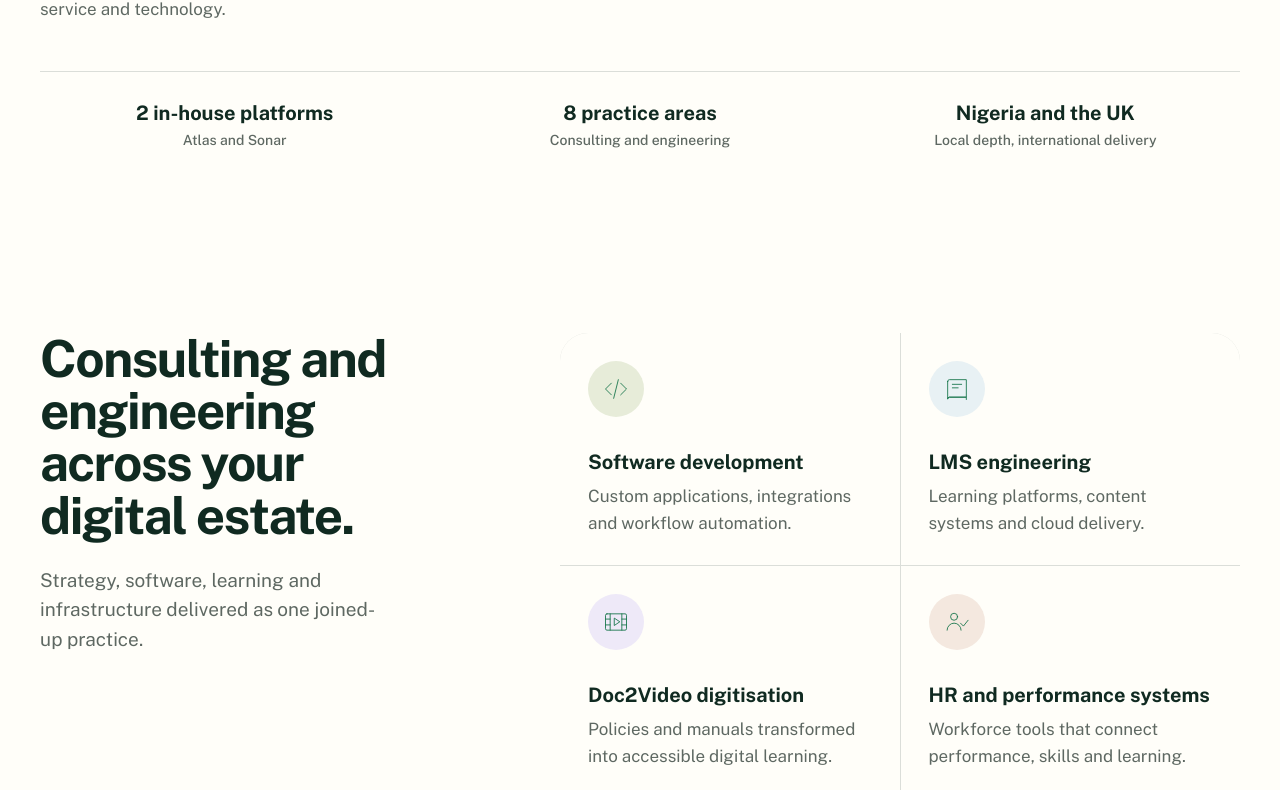
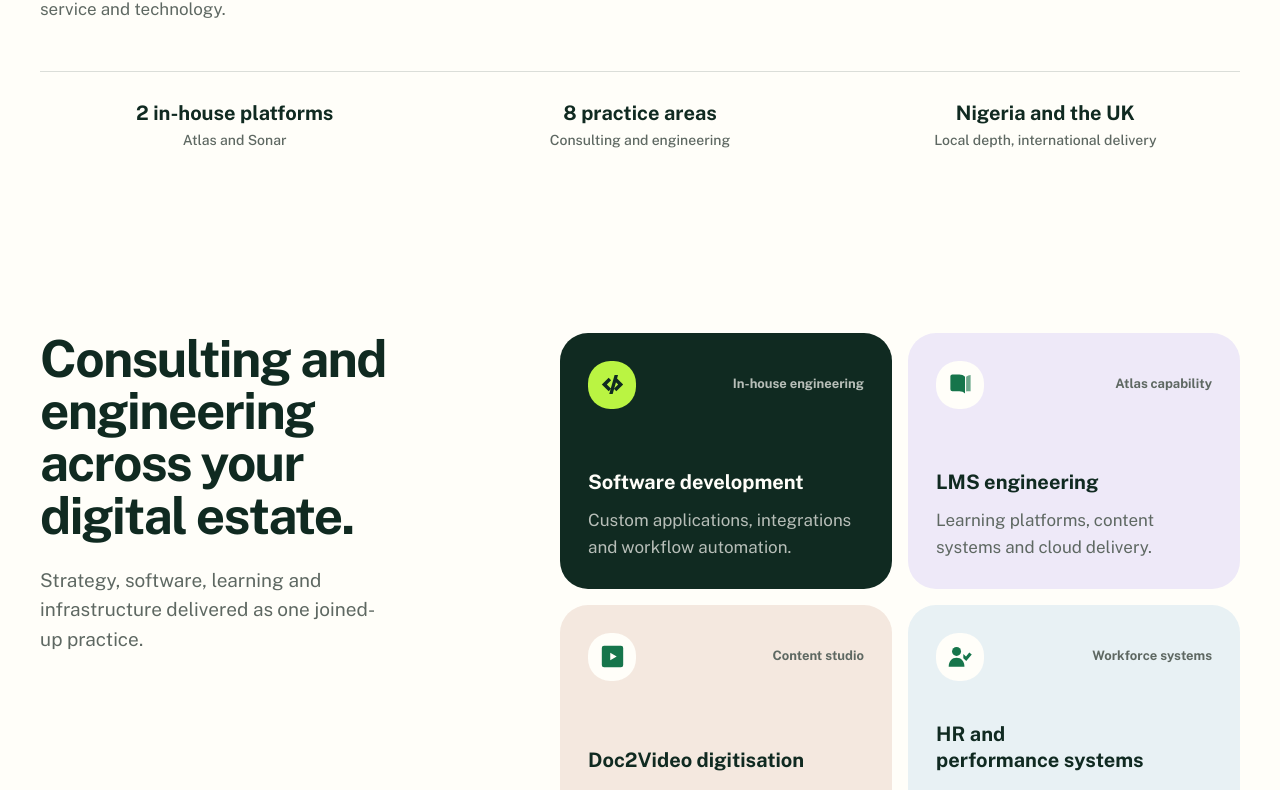
Before and after one commit to iDebugg/VonNewMan-Website, a Next.js app: page / in a window 1280 px wide. Shown: the part 2010-2800 px from the top of the page. Built offline with nearby package versions, Linux system fonts and the light colour scheme; no server answers.

Commit message:
improvemnt on all the sections

```diff
--- a/components/sections/ContactForm.tsx
+++ b/components/sections/ContactForm.tsx
@@ -28,13 +28,29 @@ function Field({ field, error }: { field: FormField; error?: string }) {
         {field.label}
       </label>
       {field.kind === "select" ? (
-        <select {...shared}>
+        <div className="relative">
+          <select {...shared} className={cn(shared.className, "appearance-none pr-12")}>
             {field.options.map((option) => (
               <option key={option.value} value={option.value}>
                 {option.label}
               </option>
             ))}
           </select>
+          <svg
+            aria-hidden="true"
+            viewBox="0 0 20 20"
+            className="pointer-events-none absolute top-1/2 right-4 size-5 -translate-y-1/2 text-brand"
+          >
+            <path
+              d="m5 7.5 5 5 5-5"
+              fill="none"
+              stroke="currentColor"
+              strokeWidth="1.8"
+              strokeLinecap="round"
+              strokeLinejoin="round"
+            />
+          </svg>
+        </div>
       ) : field.kind === "textarea" ? (
         <textarea
           {...shared}
--- a/components/sections/Services.tsx
+++ b/components/sections/Services.tsx
@@ -1,3 +1,4 @@
+import Image from "next/image";
 import { practices } from "@/lib/content";
 import { Section } from "@/components/ui/Section";
 import { PracticeIcon } from "@/components/ui/PracticeIcon";
@@ -14,7 +15,58 @@ const summaries: Record<string, string> = {
   "advanced-technology": "Applied AI, data platforms and specialist engineering.",
 };
 
-const accents = ["bg-sage", "bg-sky", "bg-lilac", "bg-clay"];
+const serviceMeta = [
+  {
+    label: "In-house engineering",
+    surface: "bg-ink text-paper",
+    icon: "bg-lime text-ink",
+    muted: "text-paper/70",
+  },
+  {
+    label: "Atlas capability",
+    surface: "bg-lilac text-ink",
+    icon: "bg-paper text-brand",
+    muted: "text-slate",
+  },
+  {
+    label: "Content studio",
+    surface: "bg-clay text-ink",
+    icon: "bg-paper text-brand",
+    muted: "text-slate",
+  },
+  {
+    label: "Workforce systems",
+    surface: "bg-sky text-ink",
+    icon: "bg-paper text-brand",
+    muted: "text-slate",
+  },
+  {
+    label: "Cloud practice",
+    surface: "bg-sage text-ink",
+    icon: "bg-paper text-brand",
+    muted: "text-slate",
+  },
+  {
+    label: "Managed infrastructure",
+    surface: "bg-forest text-paper",
+    icon: "bg-lime text-ink",
+    muted: "text-paper/70",
+  },
+  {
+    label: "Security practice",
+    surface: "bg-sky text-ink",
+    icon: "bg-paper text-brand",
+    muted: "text-slate",
+  },
+  {
+    label: "Applied innovation",
+    surface: "bg-lilac text-ink",
+    icon: "bg-paper text-brand",
+    muted: "text-slate",
+  },
+];
+
+const engagementModels = ["Fixed scope", "Managed services", "Licensing", "Team augmentation"];
 
 export function Services() {
   return (
@@ -28,31 +80,62 @@ export function Services() {
             Strategy, software, learning and infrastructure delivered as one joined-up practice.
           </p>
         </div>
-        <ul className="grid list-none gap-px overflow-hidden rounded-bar bg-ink/15 sm:grid-cols-2 lg:col-span-7 lg:col-start-6">
-          {practices.map((practice, index) => (
+
+        <ul className="grid list-none gap-4 sm:grid-cols-2 lg:col-span-7 lg:col-start-6">
+          {practices.map((practice, index) => {
+            const meta = serviceMeta[index]!;
+            return (
               <li
                 key={practice.slug}
                 {...reveal(index, 45)}
-              className="group min-h-52 bg-paper p-7 transition-colors duration-300 hover:bg-stone"
+                className={`group flex min-h-64 flex-col overflow-hidden rounded-bar p-7 transition-[transform,box-shadow] duration-300 ease-out-quiet hover:-translate-y-1 hover:shadow-panel ${meta.surface}`}
               >
-              <span
-                className={`grid size-14 place-items-center rounded-full ${accents[index % accents.length]} text-brand`}
-              >
-                <PracticeIcon slug={practice.slug} size={28} />
+                <div className="flex items-center justify-between gap-4">
+                  <span className={`grid size-12 place-items-center rounded-nav ${meta.icon}`}>
+                    <PracticeIcon slug={practice.slug} size={27} />
                   </span>
-              <h3 className="mt-8 text-title font-bold">{practice.title}</h3>
-              <p className="mt-2 max-w-[34ch] text-body text-slate">{summaries[practice.slug]}</p>
+                  <span className={`text-caption font-bold ${meta.muted}`}>{meta.label}</span>
+                </div>
+                <div className="mt-auto pt-10">
+                  <h3 className="text-title font-bold">{practice.title}</h3>
+                  <p className={`mt-3 max-w-[34ch] text-body ${meta.muted}`}>
+                    {summaries[practice.slug]}
+                  </p>
+                </div>
               </li>
-          ))}
+            );
+          })}
         </ul>
       </div>
-      <div className="mt-16 flex flex-wrap gap-3 border-t border-ink/15 pt-7 text-label font-bold">
-        {["Fixed scope", "Managed services", "Licensing", "Team augmentation"].map((item) => (
-          <span key={item} className="rounded-full bg-stone px-4 py-2">
+
+      <figure className="relative mt-16 min-h-[28rem] overflow-hidden rounded-bar" {...reveal()}>
+        <Image
+          src="/assets/capabilities-consulting.jpg"
+          alt="Engineers and a client reviewing enterprise infrastructure together"
+          fill
+          sizes="100vw"
+          className="object-cover object-center"
+        />
+        <div
+          aria-hidden="true"
+          className="absolute inset-0 bg-[linear-gradient(90deg,rgba(6,20,17,.92)_0%,rgba(6,20,17,.64)_42%,rgba(6,20,17,.08)_72%)]"
+        />
+        <figcaption className="absolute inset-x-0 bottom-0 p-7 text-paper sm:p-10 lg:max-w-[42rem] lg:p-12">
+          <p className="font-display text-[clamp(2rem,3.5vw,3.5rem)] leading-[1.03] font-bold tracking-[-.03em]">
+            We advise, build and operate the systems your organisation depends on.
+          </p>
+          <div className="mt-7 flex flex-wrap gap-2">
+            {engagementModels.map((item) => (
+              <span
+                key={item}
+                className="rounded-full border border-paper/30 bg-ink/25 px-4 py-2 text-caption font-bold"
+              >
                 {item}
               </span>
             ))}
           </div>
+        </figcaption>
+      </figure>
     </Section>
   );
 }
--- a/components/sections/TrustBand.tsx
+++ b/components/sections/TrustBand.tsx
@@ -21,7 +21,7 @@ export function TrustBand() {
               <li
                 key={partner.slug}
                 {...reveal(index)}
-                className="flex min-h-24 items-center justify-center"
+                className="group flex min-h-24 items-center justify-center"
               >
                 {partner.logo ? (
                   <Image
@@ -30,7 +30,7 @@ export function TrustBand() {
                     width={partner.logo.width}
                     height={partner.logo.height}
                     sizes="160px"
-                    className="max-h-20 w-auto max-w-36 object-contain grayscale"
+                    className="max-h-20 w-auto max-w-36 object-contain grayscale opacity-60 transition-[filter,opacity,transform] duration-300 ease-out-quiet group-hover:scale-[1.035] group-hover:grayscale-0 group-hover:opacity-100"
                   />
                 ) : (
                   <span className="font-bold">{partner.name}</span>
--- a/components/ui/PracticeIcon.tsx
+++ b/components/ui/PracticeIcon.tsx
@@ -6,76 +6,80 @@ const common = (size: number) => ({
   width: size,
   height: size,
   viewBox: "0 0 48 48",
-  fill: "none",
-  stroke: "currentColor",
-  strokeWidth: 1.5,
-  strokeLinecap: "round" as const,
-  strokeLinejoin: "round" as const,
+  fill: "currentColor",
   "aria-hidden": true,
   focusable: false,
 });
 
-/** Outline icons for the eight practice areas, one per slug. */
+/** Solid symbols for the eight practice areas, one per slug. */
 export function PracticeIcon({ slug, size = 40, ...props }: Props) {
   const base = { ...common(size), ...props };
+
   switch (slug) {
     case "software-development":
       return (
         <svg {...base}>
-          <path d="M16 14l-10 10 10 10M32 14l10 10-10 10M28 8l-8 32" />
+          <path d="M17.2 12 5 24l12.2 12 4.4-4.5-7.7-7.5 7.7-7.5L17.2 12ZM30.8 12l-4.4 4.5 7.7 7.5-7.7 7.5 4.4 4.5L43 24 30.8 12Z" />
+          <path d="m27.7 7-9.5 34h6.1l9.5-34h-6.1Z" />
         </svg>
       );
     case "lms-engineering":
       return (
         <svg {...base}>
-          <path d="M8 11a3 3 0 013-3h29v30H11a3 3 0 00-3 3V11z" />
-          <path d="M8 41a3 3 0 013-3h29v4" />
-          <path d="M16 16h16M16 22h10" />
+          <path d="M6 9.5C6 7.6 7.6 6 9.5 6H22c4 0 7.3 1.4 10 4.1V40c-2.7-2.7-6-4-10-4H9.5A3.5 3.5 0 0 1 6 32.5v-23Z" />
+          <path d="M34 10.1A13.9 13.9 0 0 1 42 7v29h-5c-1 0-2 .1-3 .4V10.1Z" opacity=".62" />
         </svg>
       );
     case "doc2video":
       return (
         <svg {...base}>
-          <rect x="6" y="10" width="36" height="28" rx="2.5" />
-          <path d="M14 10v28M34 10v28M6 19h8M6 29h8M34 19h8M34 29h8M21 18v12l9-6z" />
+          <path
+            fillRule="evenodd"
+            d="M5 9a4 4 0 0 1 4-4h30a4 4 0 0 1 4 4v30a4 4 0 0 1-4 4H9a4 4 0 0 1-4-4V9Zm15 8.2v13.6L31.5 24 20 17.2Z"
+            clipRule="evenodd"
+          />
+          <path d="M9 10h5v4H9v-4Zm25 0h5v4h-5v-4ZM9 34h5v4H9v-4Zm25 0h5v4h-5v-4Z" opacity=".55" />
         </svg>
       );
     case "hr-performance":
       return (
         <svg {...base}>
-          <circle cx="19" cy="15" r="6" />
-          <path d="M7 38a12 12 0 0124 0" />
-          <path d="M30 26l5 5 8-10" />
+          <circle cx="17" cy="15" r="8" />
+          <path d="M3 42c0-10 5.8-16 14-16s14 6 14 16H3Z" />
+          <path d="m29 27 5.2 5.1L44 20.5l-4.4-3.7-5.8 7-4.8-4.4v7.6Z" />
         </svg>
       );
     case "cloud":
       return (
         <svg {...base}>
-          <path d="M14 36a8 8 0 01-1-16A12 12 0 0136 18a9 9 0 01-1 18H14z" />
+          <path d="M13 39a10 10 0 0 1-1.4-19.9A14.5 14.5 0 0 1 39 19.7 9.8 9.8 0 0 1 38 39H13Z" />
         </svg>
       );
     case "network-infrastructure":
       return (
         <svg {...base}>
-          <circle cx="24" cy="10" r="5" />
-          <circle cx="10" cy="38" r="5" />
-          <circle cx="38" cy="38" r="5" />
-          <path d="M24 15v10M24 25l-11 9M24 25l11 9" />
+          <path d="M21 14h6v13h-6zM12.2 32l3.5 4.9L27 29l-3.5-4.9L12.2 32Zm12.8-3 11.3 7.9 3.5-4.9-11.3-7.9L25 29Z" />
+          <circle cx="24" cy="9" r="7" />
+          <circle cx="9" cy="39" r="7" />
+          <circle cx="39" cy="39" r="7" />
         </svg>
       );
     case "cybersecurity":
       return (
         <svg {...base}>
-          <path d="M24 6l15 5v11c0 9-6.2 15.6-15 19-8.8-3.4-15-10-15-19V11l15-5z" />
-          <rect x="18" y="21" width="12" height="10" rx="1.5" />
-          <path d="M21 21v-3a3 3 0 016 0v3" />
+          <path
+            fillRule="evenodd"
+            d="M24 4 42 10v13c0 10.7-7.2 17.7-18 22C13.2 40.7 6 33.7 6 23V10l18-6Zm-5 18v-3a5 5 0 0 1 10 0v3h3v11H16V22h3Zm4 0h2v-3a1 1 0 0 0-2 0v3Z"
+            clipRule="evenodd"
+          />
         </svg>
       );
     default:
       return (
         <svg {...base}>
-          <path d="M28 8c6 0 12 6 12 12-4 8-10 14-18 18l-6-6c4-8 10-14 12-24z" />
-          <path d="M16 32l-6 10 10-6M30 18a3 3 0 100-6 3 3 0 000 6z" />
+          <path d="M29 4c7 0 15 8 15 15-4.8 10.2-12.2 18-22 23l-9-9C18 23.2 25.8 15.8 29 4Z" />
+          <circle cx="32" cy="16" r="4" opacity=".45" />
+          <path d="M13.5 30.5 4 44l13.5-9.5-4-4Z" />
         </svg>
       );
   }
```
Also changed, not shown: components/layout/SiteHeader.tsx (+5 -10 lines), components/sections/Contact.tsx (+43 -11 lines), public/assets/capabilities-consulting.jpg (added), 1 other file (tests, documents, lock files or other folders). Lines whose indentation alone changed are shown as unchanged.
